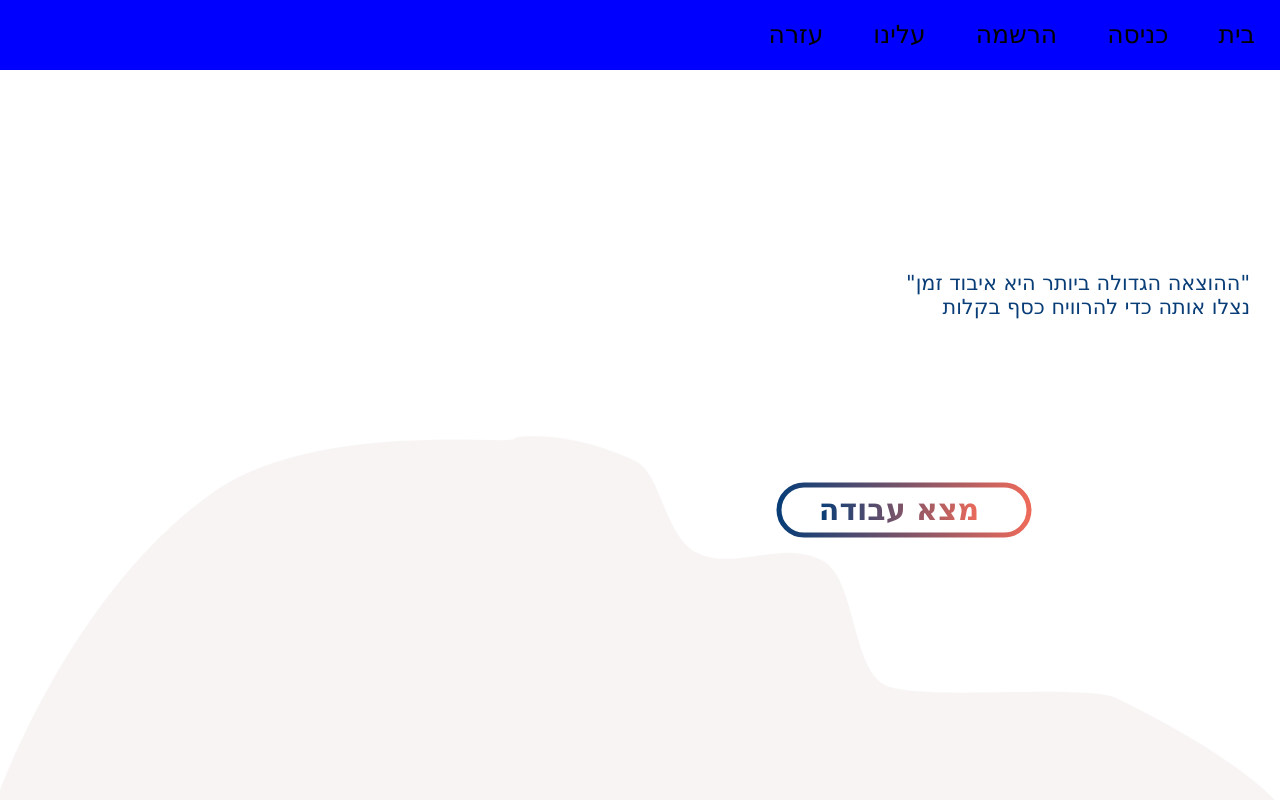
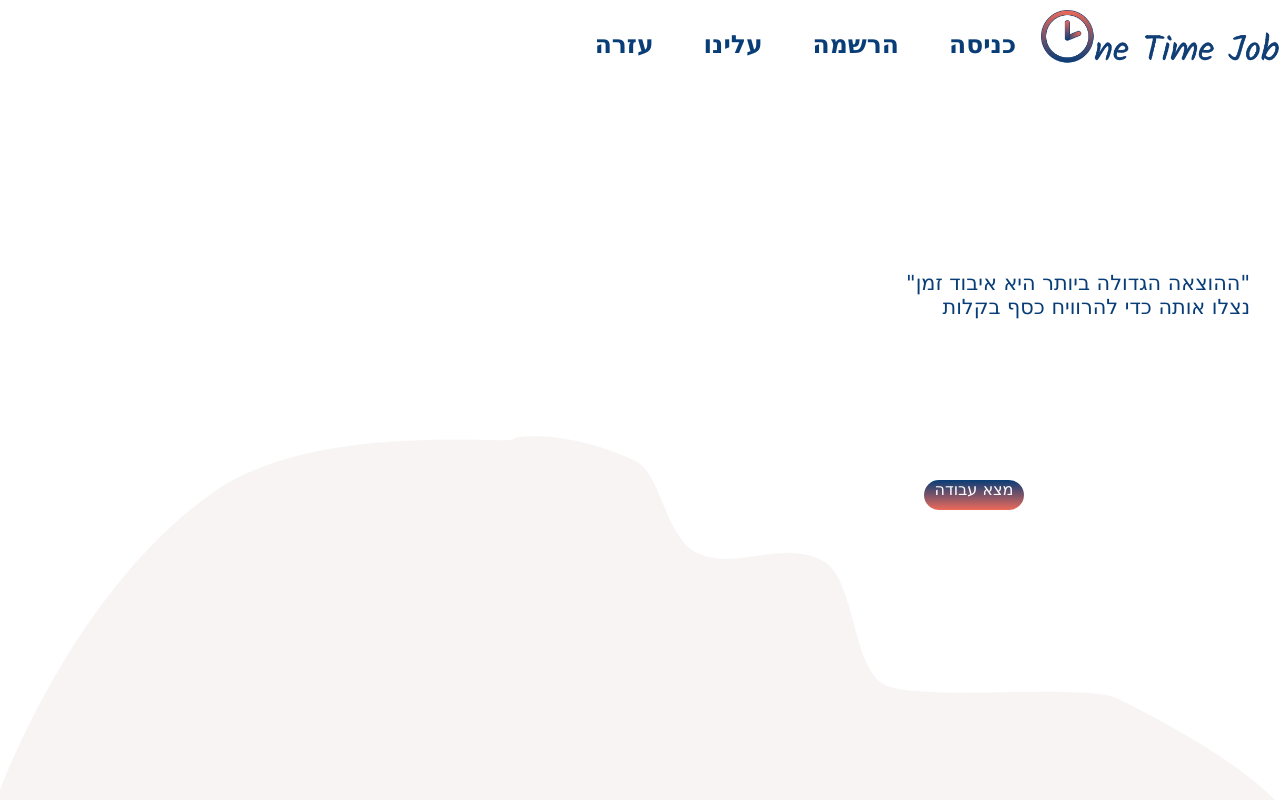
Before and after one commit to sangarite/onetimejob-front, a React (Create React App) app: page / in a window 1280 px wide. Shown: the top 800 px of the page. Built offline with nearby package versions, Linux system fonts and the light colour scheme.

Commit message:
navigation style

```diff
--- a/src/components/Entrance/Entrance.css
+++ b/src/components/Entrance/Entrance.css
@@ -19,51 +19,24 @@
   color: #083D77;
 }
 
-.btn {
-    position: absolute;
-    top: 60vh;
-    right: 20%;
-    display: inline-block;
-    width: 250px;
-    height: 50px;
-    line-height: 60px;
-    text-align: center;
-    background-color: transparent;
-    cursor: pointer;
-    font-weight:1000;
-    font-size:30px;
+.button {
+  border-radius: 20px;
+  background-image: linear-gradient(#083D77, #ED6A5A);
+  color: white;
+  width: 100px;
+  height: 30px;
+  text-align: center;
 }
 
-.btn svg {
-    position: absolute;
-    top: 0;
-    left: 0;
+.button:hover {
+  background-color: #083D77;
 }
 
-.btn svg rect {
-    stroke-width: 5;
-    stroke-dasharray: 353, 0;
-    stroke-dashoffset: 0;
-    -webkit-transition: all 600ms ease;
-    transition: all 600ms ease;
+#entrance > .button {
+  position: absolute;
+  top: 60vh;
+  right: 20vw;
 }
-
-.btn span{
-  background: -moz-linear-gradient(left,  #083D77 0%, #ED6A5A 100%);
-  background: -webkit-linear-gradient(left,  #083D77 0%, #ED6A5A 100%);
-  background: linear-gradient(to right,  #083D77 0%, #ED6A5A 100%);
-  filter: progid:DXImageTransform.Microsoft.gradient( startColorstr='#083D77', endColorstr='#ED6A5A',GradientType=1 );
-
-  -webkit-background-clip: text;
-  -webkit-text-fill-color: transparent;
-}
-
-.btn:hover svg rect {
-    stroke-width: 4;
-    stroke-dasharray: 196, 543;
-    stroke-dashoffset: 437;
-}
-
 
 #benefits {
   position: absolute;
--- a/src/components/Entrance/Entrance.js
+++ b/src/components/Entrance/Entrance.js
@@ -16,18 +16,7 @@ export default function Entrance() {
       <img src={background} alt="background" id="home"/>
       <img src={top_background} alt="top_background" id="top"/>
       <p>"ההוצאה הגדולה ביותר היא איבוד זמן" <br /> נצלו אותה כדי להרוויח כסף בקלות</p>
-      <Link to="/jobs" class="btn">
-        <svg width="277" height="62">
-          <defs>
-              <linearGradient id="grad1">
-                  <stop offset="0%" stop-color="#083D77"/>
-                  <stop offset="100%" stop-color="#ED6A5A" />
-              </linearGradient>
-          </defs>
-           <rect x="5" y="5" rx="25" fill="none" stroke="url(#grad1)" width="250" height="50"></rect>
-        </svg>
-        <span>מצא עבודה</span>
-      </Link>
+      <Link to='/jobs' className="button">מצא עבודה</Link>
       <div id="benefits">
         <div className="container">
           <img src={blob_money} alt="blob_money" className="blob"/>
--- a/src/components/Navigation/Navigation.css
+++ b/src/components/Navigation/Navigation.css
@@ -1,20 +1,23 @@
 #navigation {
-    background-color: blue;
     font-size: 25px;
     height: 70px;
     text-align: right;
     top: 0px;
     width: 100%;
+    background-color: white;
+    position: relative;
 }
 
-#navigation > a {
+.link {
   position: relative;
-  top: 20px;
+  top: 30px;
   margin: 25px;
+  z-index: 1;
+  color: #083D77;
+  font-weight: bold;
 }
 
 a {
-  color: black;
   text-decoration-line: none;
 }
 
@@ -24,11 +27,13 @@ a {
   align-content: center;
 }
 
-.App-logo {
+.logo {
+  position: relative;
+  z-index: 1;
   float: right;
-  padding: 5px;
-  padding-top: 0px;
-  width:50px;
-  height: 50px;
-/*border-radius: 50%;*/
+  top: 10px;
+  object-fit: cover;
+  margin: auto;
+  max-height: 70px;
+  background-color: transparent;
 }
--- a/src/components/Navigation/NavigationBar.js
+++ b/src/components/Navigation/NavigationBar.js
@@ -13,7 +13,7 @@ import Notifications from '../Notifications'
 import Out from '../Out'
 
 import './Navigation.css'
-import logo from '../../Logo.png'
+import logo from '../../images/logo.png'
 
 class NavigationBar extends React.Component {
   constructor(props) {
@@ -26,20 +26,20 @@ class NavigationBar extends React.Component {
         {
           this.props.isSignIn ?
             <div id="navigation">
-              <Link to="/">בית</Link>
-              <Link to="/about">עלינו</Link>
-              <Link to="/help">עזרה</Link>
-              <Link to="/settings">הגדרות</Link>
-              <Link to="/notifications">הודעות</Link>
-              <Link to="/out">יציאה</Link>
+              <Link to="/"><img src={logo} alt="logo" className="logo"/></Link>
+              <Link to="/about" className="link">עלינו</Link>
+              <Link to="/help" className="link">עזרה</Link>
+              <Link to="/settings" className="link">הגדרות</Link>
+              <Link to="/notifications" className="link">הודעות</Link>
+              <Link to="/out" className="link">יציאה</Link>
             </div>
           :
             <div id="navigation">
-              <Link to="/">בית</Link>
-              <Link to="/signin">כניסה</Link>
-              <Link to="/register">הרשמה</Link>
-              <Link to="/about">עלינו</Link>
-              <Link to="/help">עזרה</Link>
+              <Link to="/"><img src={logo} alt="logo" className="logo"/></Link>
+              <Link to="/signin" className="link">כניסה</Link>
+              <Link to="/register" className="link">הרשמה</Link>
+              <Link to="/about" className="link">עלינו</Link>
+              <Link to="/help" className="link">עזרה</Link>
             </div>
         }
         <Switch>
```
Also changed, not shown: src/images/full_logo.png (deleted), src/images/logo.png (added).
